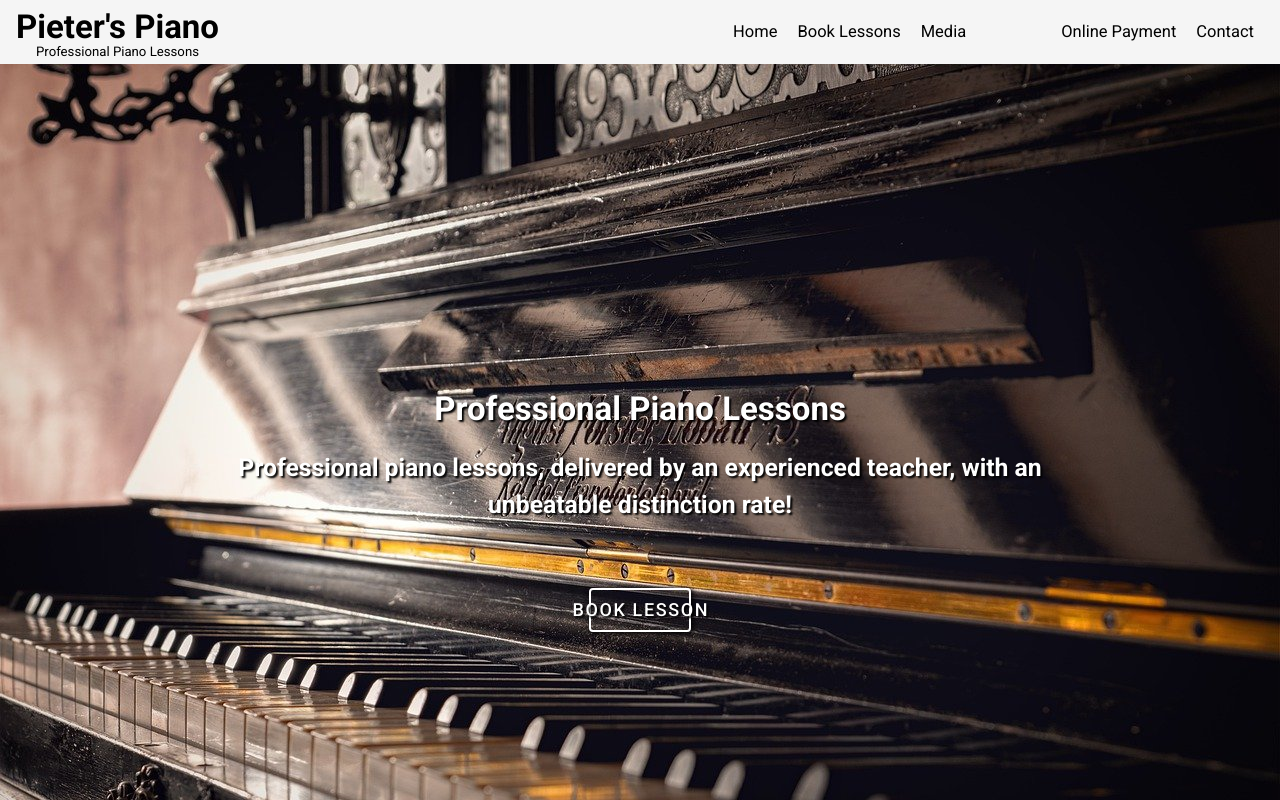
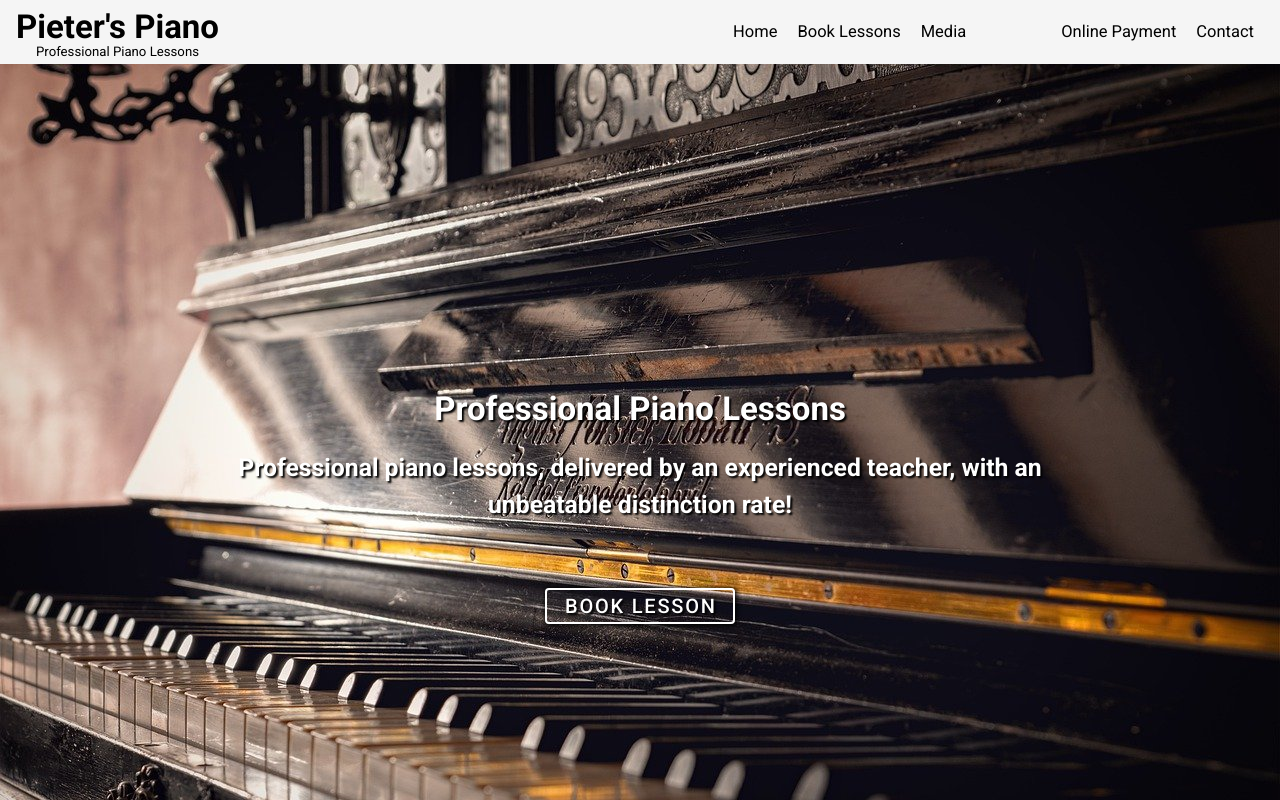
Before and after one commit to Hi-Im-Jony/pieter-piano, a Vue app: page / in a window 1280 px wide. Shown: the top 800 px of the page. Built offline with nearby package versions, Linux system fonts and the light colour scheme.

Commit message:
styled welcome button better

```diff
--- a/src/components/welcome-text.vue
+++ b/src/components/welcome-text.vue
@@ -45,10 +45,7 @@ export default {
   border: solid white;
   border-width: 2px;
   margin: 50px 0 0 0;
-  height: 5.5vh !important;
-  max-height: 60px;
-  width: 8vw;
-  max-width: 155px;
-  font-size: 18px !important;
+
+  font-size: 20px !important;
 }
 </style>
```
